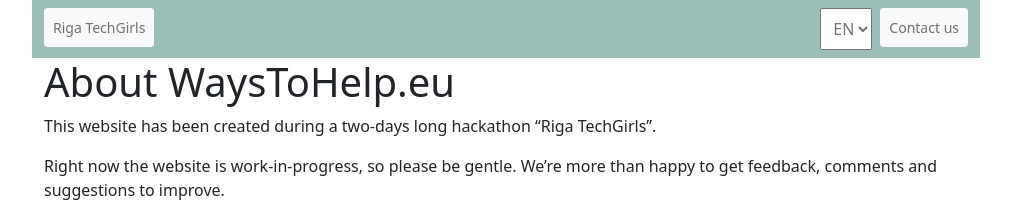
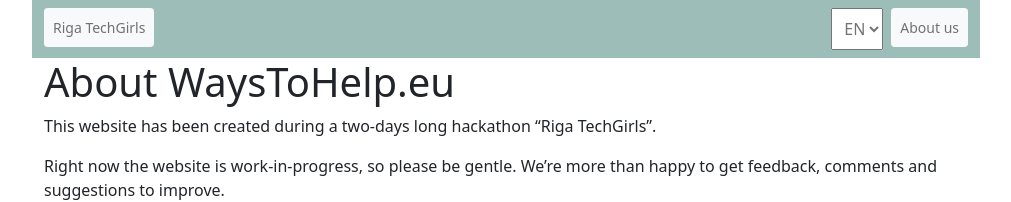
Before and after one commit to WaysToHelp/waystohelp.github.io, a Jekyll site: the page built from pages/about.md, in a window 1280 px wide. Shown: the top 202 px of the page, without its empty margins (134-1145 px from the left). Built offline with Jekyll 4.4.1, drawn with Linux system fonts in a browser that asks for light colours.

Commit message:
Rename contacts into about-us

```diff
--- a/_layouts/default.html
+++ b/_layouts/default.html
@@ -74,7 +74,7 @@
                             </select>
                         </li>
                         <li class="nav-item">
-                            <a class="nav-link btn btn-light btn-sm" href="/contacts">Contact us</a>
+                            <a class="nav-link btn btn-light btn-sm" href="/about">About us</a>
                         </li>
                     </ul>
                 </div>
--- a/pages/contacts.md
+++ b/pages/about.md
@@ -1,6 +1,6 @@
 ---
 layout: default
-permalink: /contacts
+permalink: /about
 ---
 
 # About WaysToHelp.eu
```
